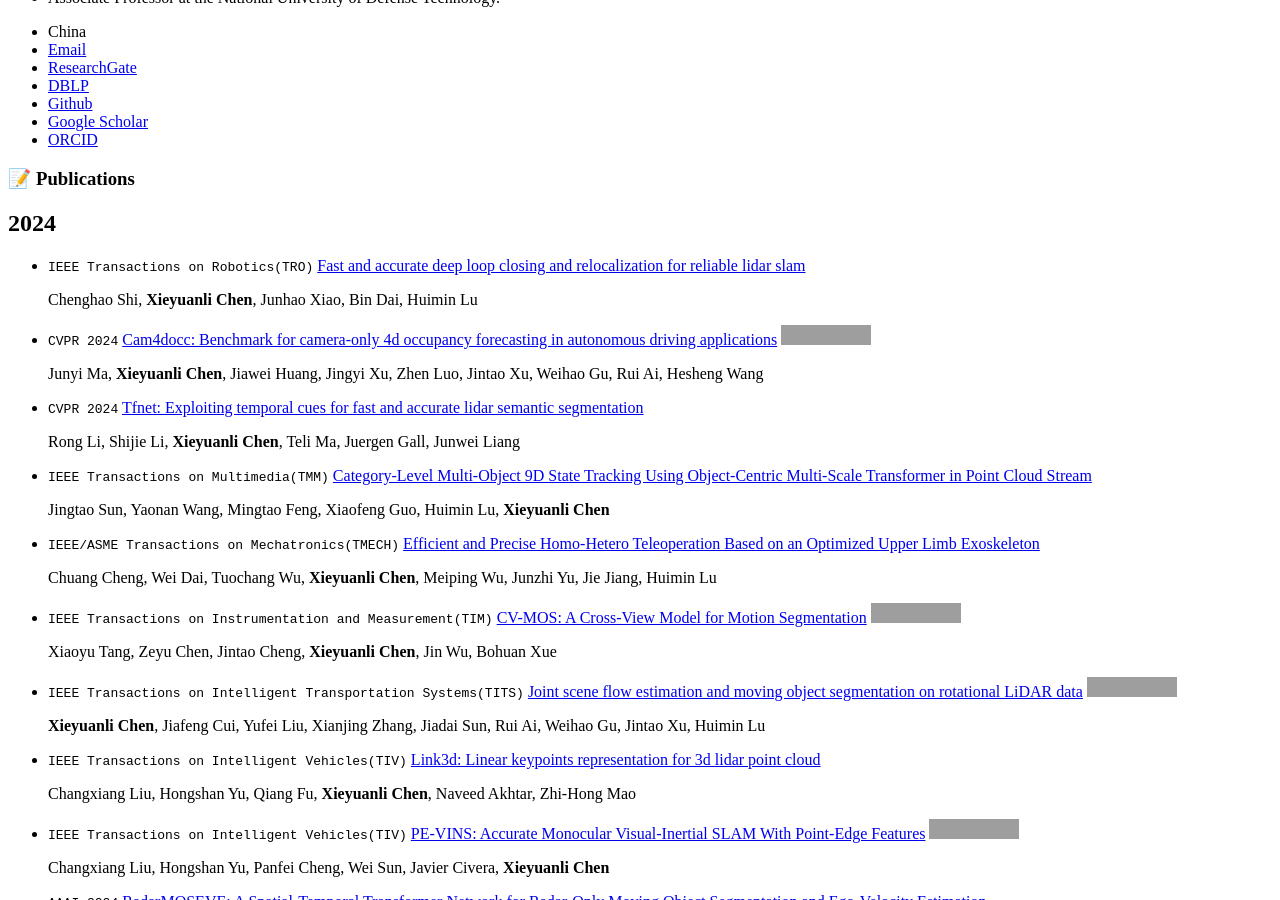
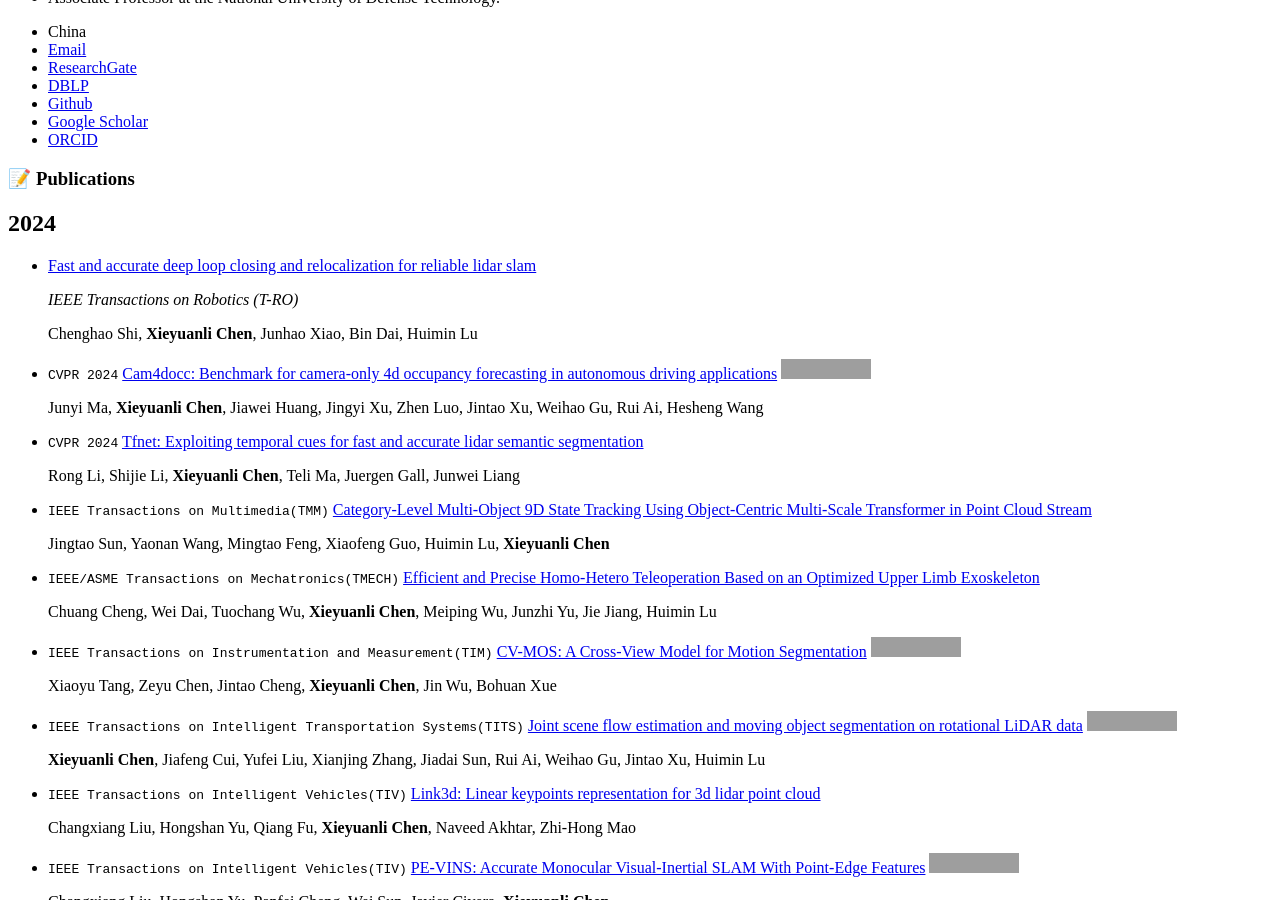
Before and after one commit to shenyehui/my-home, a Jekyll site: the page built from _pages/includes/pub.md, in a window 1280 px wide and 900 px high, scrolled down 335 px, cut to the strip 0-900 px from the top of the window. Built offline with Jekyll 4.4.1, drawn with Linux system fonts in a browser that asks for light colours; our own code applies the rules of GitHub Pages for plain Markdown files; grey boxes are pictures that could not be loaded.

Commit message:
Update pub.md

```diff
--- a/_pages/includes/pub.md
+++ b/_pages/includes/pub.md
@@ -2,7 +2,9 @@
 
 # 📝 Publications
 ##  2024
-- ``IEEE Transactions on Robotics(TRO)`` [Fast and accurate deep loop closing and relocalization for reliable lidar slam](https://arxiv.org/pdf/2309.08086)
+- [Fast and accurate deep loop closing and relocalization for reliable lidar slam](https://arxiv.org/pdf/2309.08086)
+
+  *IEEE Transactions on Robotics (T-RO)*
 
   Chenghao Shi, **Xieyuanli Chen**, Junhao Xiao, Bin Dai, Huimin Lu
 
```
